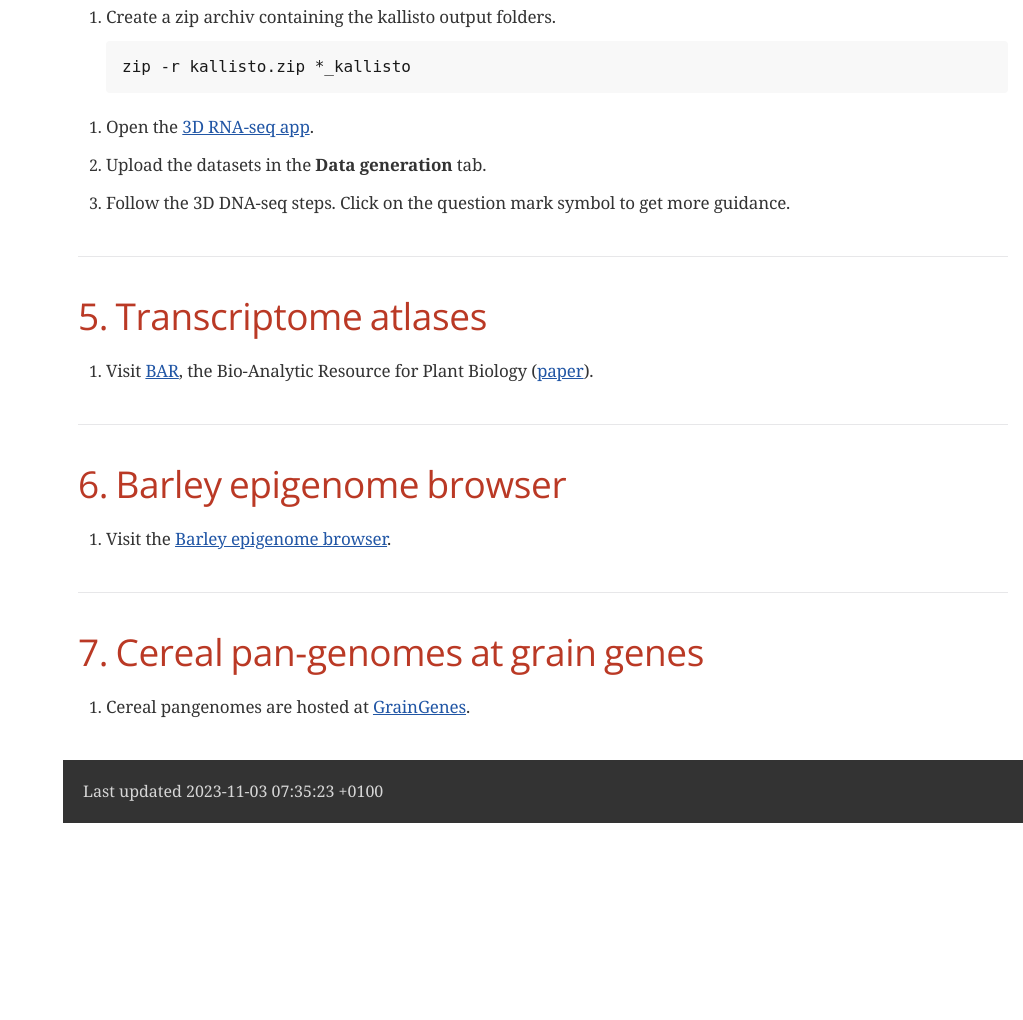
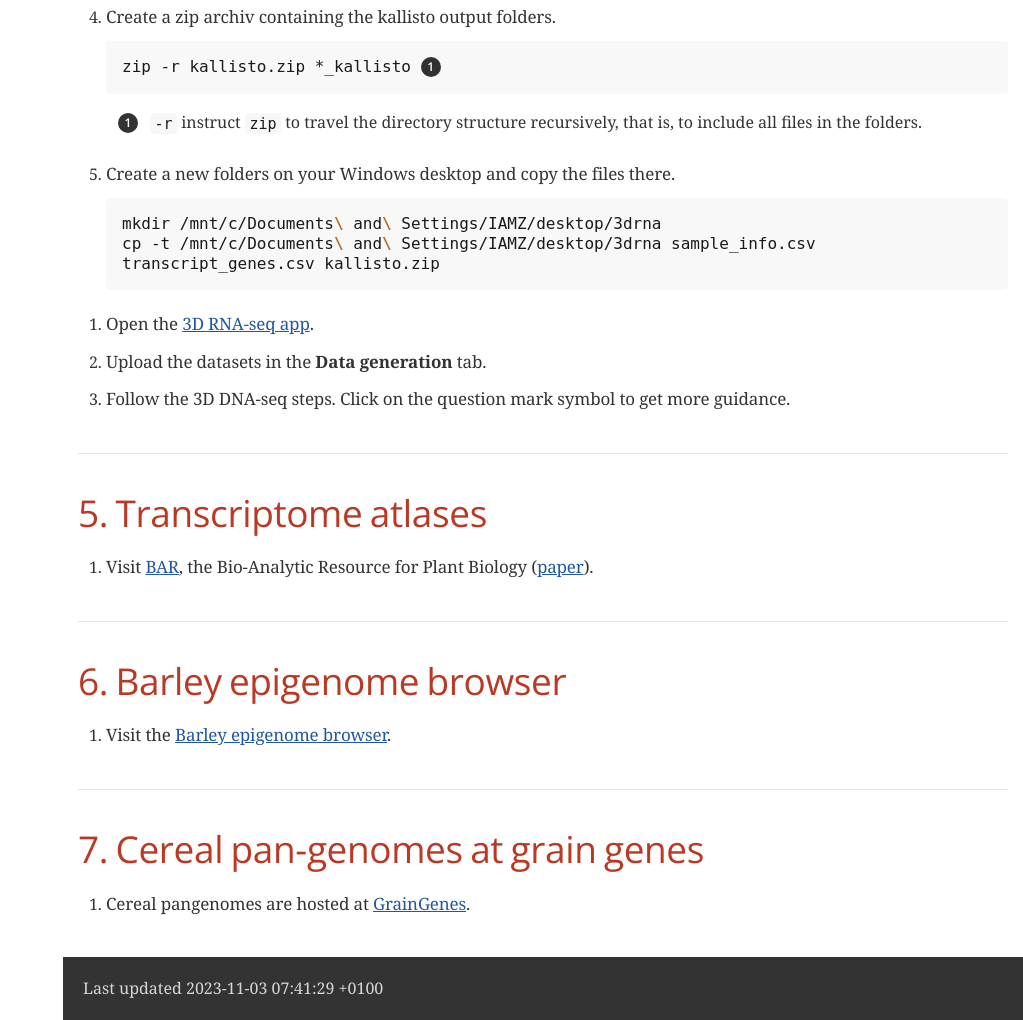
Before and after one commit to mascherIPK/pantranfunomics, a plain HTML site: page index.html in a window 1280 px wide. Shown: the part 6627-7647 px from the top of the page, without its empty margins (257-1280 px from the left). Before the commit the page ends 7450 px from the top, so only its background shows below. Drawn offline with nearby package versions, Linux system fonts and the light colour scheme; a web font is replaced by a local one.

Commit message:
modified:   index.adoc 	modified:   index.html

```diff
--- a/index.html
+++ b/index.html
@@ -1019,15 +1019,28 @@ cat kallisto.txt  <span class="tok-p">|</span> tr _- <span class="tok-s1">&#39;\
 </table>
 </div>
 </li>
-</ol>
-</div>
-<div class="olist arabic">
-<ol class="arabic">
 <li>
 <p>Create a zip archiv containing the kallisto output folders.</p>
 <div class="listingblock">
 <div class="content">
-<pre class="pygments highlight"><code data-lang="sh"><span></span>zip -r kallisto.zip *_kallisto</code></pre>
+<pre class="pygments highlight"><code data-lang="sh"><span></span>zip -r kallisto.zip *_kallisto <i class="conum" data-value="1"></i><b>(1)</b></code></pre>
+</div>
+</div>
+<div class="colist arabic">
+<table>
+<tr>
+<td><i class="conum" data-value="1"></i><b>1</b></td>
+<td><code>-r</code> instruct <code>zip</code> to travel the directory structure recursively, that is, to include all files in the folders.</td>
+</tr>
+</table>
+</div>
+</li>
+<li>
+<p>Create a new folders on your Windows desktop and copy the files there.</p>
+<div class="listingblock">
+<div class="content">
+<pre class="pygments highlight"><code data-lang="sh"><span></span>mkdir /mnt/c/Documents<span class="tok-se">\ </span>and<span class="tok-se">\ </span>Settings/IAMZ/desktop/3drna
+cp -t /mnt/c/Documents<span class="tok-se">\ </span>and<span class="tok-se">\ </span>Settings/IAMZ/desktop/3drna sample_info.csv transcript_genes.csv kallisto.zip</code></pre>
 </div>
 </div>
 </li>
@@ -1088,7 +1101,7 @@ cat kallisto.txt  <span class="tok-p">|</span> tr _- <span class="tok-s1">&#39;\
 </div>
 <div id="footer">
 <div id="footer-text">
-Last updated 2023-11-03 07:35:23 +0100
+Last updated 2023-11-03 07:41:29 +0100
 </div>
 </div>
 </body>
```
Also changed, not shown: 1 other file.
